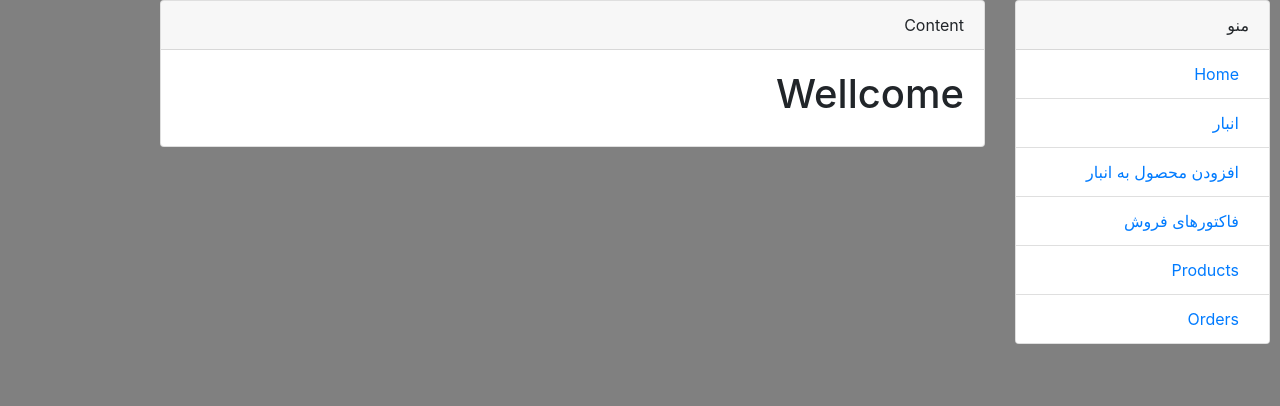
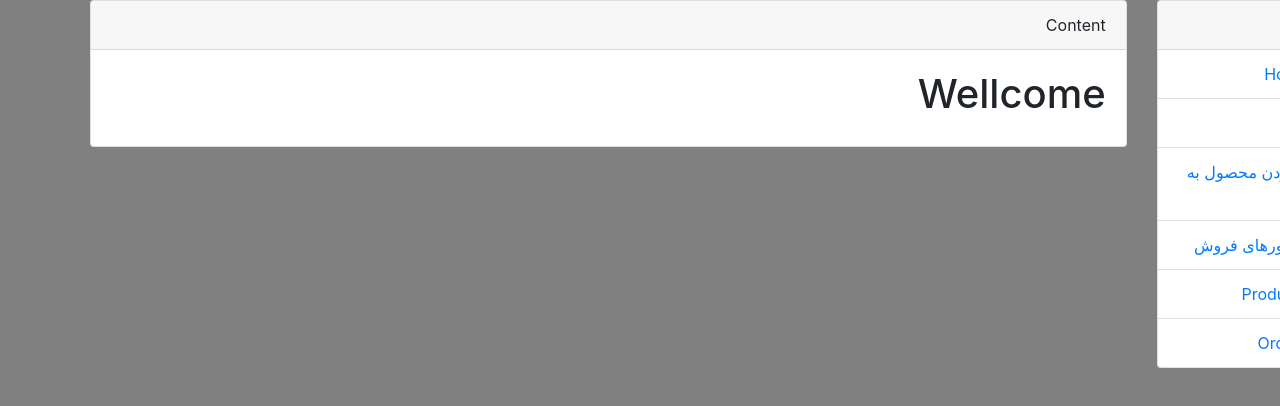
Before and after one commit to komailf67/nakband-next-redux, a Next.js app: page / in a window 1280 px wide. Shown: the top 406 px of the page. Built offline with nearby package versions, Linux system fonts and the light colour scheme.

Commit message:
change max-width of project

```diff
--- a/pages/index.js
+++ b/pages/index.js
@@ -12,7 +12,7 @@ class Index extends Component {
           <Container>
             <Row>
               <RightMenu />
-              <Col sm={9} className="text-right">
+              <Col sm={10} className="text-right">
               <Card >
                 <Card.Header>Content</Card.Header>
                 <Card.Body>
--- a/pages/partials/Content.js
+++ b/pages/partials/Content.js
@@ -6,7 +6,7 @@ class Content extends Component {
         let {title, children} = this.props;
 
         return (
-            <Col sm={9} className="text-right">
+            <Col sm={10} className="text-right">
                 <Card >
                     <Card.Header>{title}</Card.Header>
                     <Card.Body>
--- a/pages/partials/menus/RightMenu.js
+++ b/pages/partials/menus/RightMenu.js
@@ -25,7 +25,7 @@ class RightMenu extends Component {
             </a>
           )
         return (
-            <Col sm={3} className="text-right">
+            <Col sm={2} className="text-right">
                 <Card>
                     <Card.Header>منو</Card.Header>
                     <ListGroup variant="flush">
--- a/pages/products.js
+++ b/pages/products.js
@@ -43,7 +43,7 @@ class Products extends Component {
         <Container>
           <Row>
             <RightMenu />
-            <Col sm={9} className="text-right">
+            <Col sm={10} className="text-right">
               <Card >
                 <Card.Header>Content</Card.Header>
                 <Card.Body>
--- a/pages/styles.css
+++ b/pages/styles.css
@@ -1,4 +1,18 @@
 body {
     direction: rtl;
     background-color: gray;
+    /* width: 2000px; */
 }
+
+div.container {
+    max-width: 1500px;
+}
+
+.modal-w {
+    width: 220%;
+}
+
+/* TODO */
+.modal-position {
+    width: 130%;
+}
```
